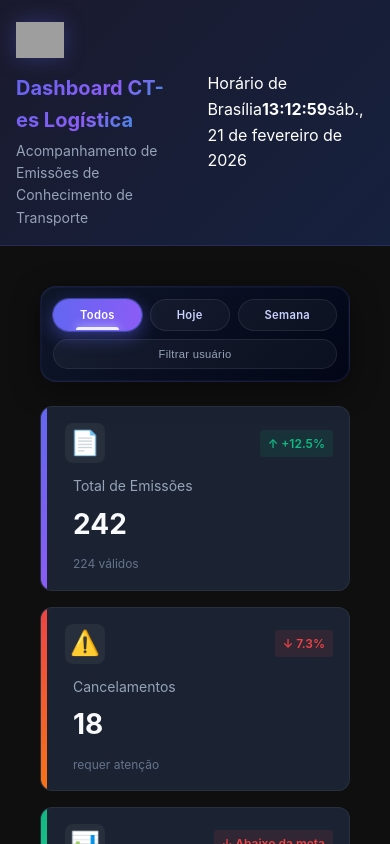
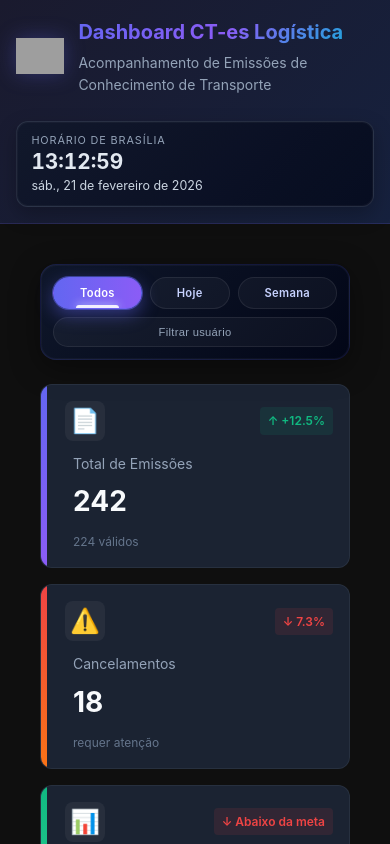
Before and after one commit to nathanbarretosilveira-dev/dash, a React (Vite) app: page / in a window 390 px wide. Shown: the top 844 px of the page. Built offline with nearby package versions, Linux system fonts and the light colour scheme; grey boxes are pictures that could not be loaded.

Commit message:
Update header.css

```diff
--- a/src/components/header.css
+++ b/src/components/header.css
@@ -7,6 +7,13 @@
 .header-content {
   max-width: 1400px;
   margin: 0 auto;
+  display: flex;
+  align-items: center;
+  justify-content: space-between;
+  gap: 1.5rem;
+}
+
+.header-main {
   display: flex;
   align-items: center;
   gap: 1.5rem;
@@ -36,9 +43,50 @@
   margin: 0;
 }
 
+.header-datetime {
+  min-width: 210px;
+  display: flex;
+  flex-direction: column;
+  align-items: flex-end;
+  gap: 0.1rem;
+  padding: 0.65rem 0.9rem;
+  border-radius: 12px;
+  border: 1px solid rgba(148, 163, 184, 0.2);
+  background: linear-gradient(135deg, rgba(15, 23, 42, 0.75), rgba(2, 6, 23, 0.75));
+  box-shadow: inset 0 0 0 1px rgba(255, 255, 255, 0.03), 0 8px 20px rgba(0, 0, 0, 0.25);
+}
+
+.header-datetime-label {
+  font-size: 0.68rem;
+  letter-spacing: 0.08em;
+  text-transform: uppercase;
+  color: #94a3b8;
+}
+
+.header-datetime strong {
+  color: #e2e8f0;
+  font-size: 1.3rem;
+  line-height: 1.1;
+  font-variant-numeric: tabular-nums;
+}
+
+.header-datetime-date {
+  color: #cbd5e1;
+  font-size: 0.78rem;
+}
+
 @media (max-width: 768px) {
   .dashboard-header {
     padding: 1rem;
+  }
+
+  .header-content {
+    flex-direction: column;
+    align-items: flex-start;
+  }
+
+  .header-main {
+    gap: 0.9rem;
   }
 
   .header-logo {
@@ -49,4 +97,9 @@
   .header-title h1 {
     font-size: 1.25rem;
   }
+
+  .header-datetime {
+    width: 100%;
+    align-items: flex-start;
+  }
 }
```
